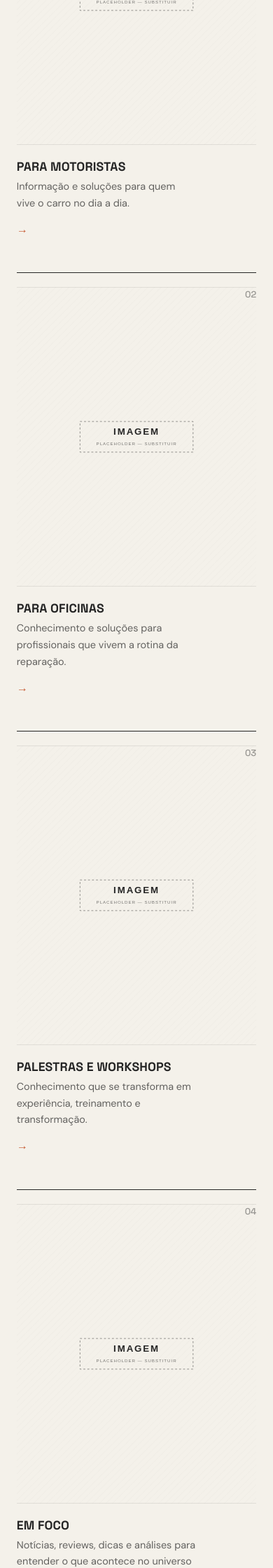
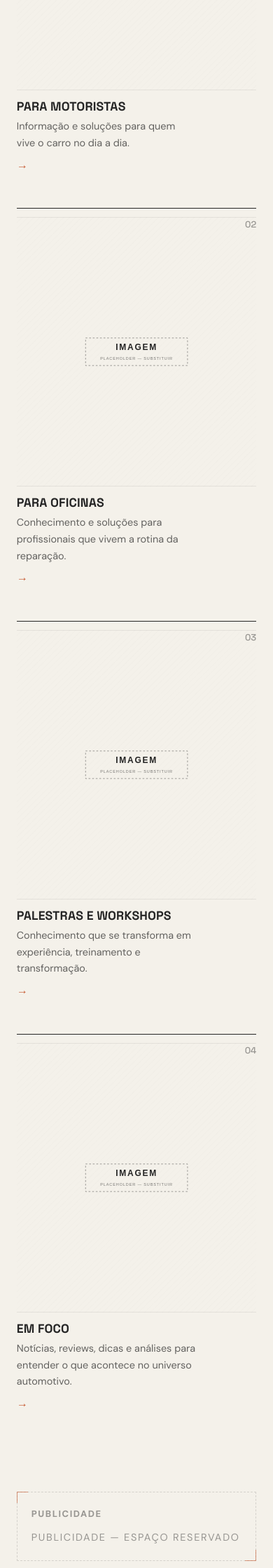
Before and after one commit to vtinh097-ctrl/descomplicarro, a PHP site: page / in a window 390 px wide. Shown: the part 1640-3880 px from the top of the page at 70% size. Run offline with PHP 8.4, Linux system fonts and the light colour scheme.

Commit message:
Refine home proportions, add background textures and ad slots
Round of refinements on the approved visual direction, per feedback:
- Opening: smaller H1 (3-4 lines instead of ~6) and rebalanced
  text/image columns (60/40) so the image no longer competes with
  the headline.
- Entry points: shorter card images and tighter internal spacing to
  reduce the section's vertical footprint; confirmed hover-only
  orange accent on the card top rule.
- "Em Foco": CTA pulled closer to the three cards.
- YouTube: tighter spacing between cards, CTA and footer.
- Incorporated the brand's graphic language into section backgrounds
  (technical grid, geometric construction, node/connection lines) at
  very low contrast, one predominant motif + one orange accent per
  section, hidden on mobile.
- Added two WordPress-ready ad slots (between Portas/Em Foco and
  Em Foco/YouTube) with placeholder copy, data-ad-slot hooks and
  responsive horizontal/stacked behavior.
- Fixed a pre-existing responsive bug: the 7-item nav overflowed at
  tablet widths; the hamburger menu now also covers tablet.

Co-Authored-By: Claude Sonnet 5 <noreply@anthropic.com>
Claude-Session: https://claude.ai/code/session_01XCn7nowrZpkTUeHBgs6ocp

```diff
--- a/assets/css/style.css
+++ b/assets/css/style.css
@@ -27,7 +27,7 @@
   --font-display: 'Space Grotesk', 'Helvetica Neue', Arial, sans-serif;
   --font-body: 'DM Sans', 'Helvetica Neue', Arial, sans-serif;
 
-  --fs-h1: clamp(2.25rem, 1.4rem + 3.4vw, 4.25rem);
+  --fs-h1: clamp(2rem, 1.35rem + 2.3vw, 3.25rem);
   --fs-h2: clamp(1.875rem, 1.3rem + 2vw, 3rem);
   --fs-h3: clamp(1.25rem, 1.1rem + 0.6vw, 1.5rem);
   --fs-lead: clamp(1.125rem, 1rem + 0.5vw, 1.375rem);
@@ -399,7 +399,7 @@ button:focus-visible {
 
 .section--abertura__inner {
   display: grid;
-  grid-template-columns: 1.1fr 0.9fr;
+  grid-template-columns: 3fr 2fr;
   gap: var(--space-2xl) var(--space-lg);
   align-items: center;
 }
@@ -415,14 +415,14 @@ button:focus-visible {
   font-size: var(--fs-h1);
   line-height: var(--lh-tight);
   color: var(--color-offwhite);
-  max-width: 22ch;
+  max-width: 32ch;
 }
 
 .abertura__paragraph {
   margin-top: var(--space-md);
   font-size: var(--fs-lead);
   color: var(--color-offwhite-80);
-  max-width: 40ch;
+  max-width: 46ch;
 }
 
 .abertura__content .btn-bracket {
@@ -461,13 +461,13 @@ button:focus-visible {
   position: relative;
   display: block;
   border-top: var(--border-width) solid var(--color-graphite);
-  padding-top: var(--space-sm);
+  padding-top: var(--space-xs);
   transition: border-color var(--transition-base);
 }
 
 .porta-card__index {
   position: absolute;
-  top: var(--space-sm);
+  top: var(--space-xs);
   right: 0;
   font-family: var(--font-display);
   font-size: var(--fs-eyebrow);
@@ -476,7 +476,7 @@ button:focus-visible {
 
 .porta-card__media {
   overflow: hidden;
-  aspect-ratio: 4 / 5;
+  aspect-ratio: 8 / 9;
   background-color: var(--color-graphite-08);
 }
 
@@ -498,7 +498,7 @@ button:focus-visible {
 }
 
 .porta-card__body {
-  padding-top: var(--space-sm);
+  padding-top: var(--space-xs);
 }
 
 .porta-card__title {
@@ -515,7 +515,7 @@ button:focus-visible {
 
 .porta-card__arrow {
   display: inline-block;
-  margin-top: var(--space-xs);
+  margin-top: var(--space-2xs);
   color: var(--color-orange);
   font-family: var(--font-display);
   transition: transform var(--transition-base);
@@ -524,6 +524,12 @@ button:focus-visible {
 .porta-card:hover .porta-card__arrow,
 .porta-card:focus-visible .porta-card__arrow {
   transform: translateX(6px);
+}
+
+/* Seção mais compacta verticalmente: aproxima as portas de entrada do
+   bloco seguinte, preservando o respiro entre os quatro acessos */
+.section--portas {
+  padding-bottom: var(--space-xl);
 }
 
 /* --------------------------------------------------------------------------
@@ -586,6 +592,11 @@ button:focus-visible {
   max-width: 34ch;
 }
 
+/* Aproxima o CTA "VER MAIS" dos três conteúdos selecionados */
+.section--emfoco .section-cta {
+  margin-top: var(--space-md);
+}
+
 /* --------------------------------------------------------------------------
    9. BLOCO 4 — YOUTUBE
    -------------------------------------------------------------------------- */
@@ -634,6 +645,14 @@ button:focus-visible {
   font-size: var(--fs-small);
   color: var(--color-offwhite-80);
   max-width: 34ch;
+}
+
+/* Seção mais compacta: aproxima os vídeos, o CTA e o início do rodapé */
+.section--youtube {
+  padding-bottom: var(--space-xl);
+}
+.section--youtube .section-cta {
+  margin-top: var(--space-md);
 }
 
 /* --------------------------------------------------------------------------
@@ -691,7 +710,135 @@ button:focus-visible {
 }
 
 /* --------------------------------------------------------------------------
-   11. RESPONSIVO — TABLET (≤ 1024px)
+   11. TEXTURA GRÁFICA DE FUNDO
+   Aplicação discreta da biblioteca gráfica da marca (grids, coordenadas,
+   conexões) nas superfícies das seções. Baixíssimo contraste — nunca deve
+   competir com o conteúdo. Um elemento predominante + um pequeno detalhe
+   de intervenção em laranja, por seção.
+   -------------------------------------------------------------------------- */
+
+/* Contêiner de posicionamento: garante que a textura fique atrás do
+   conteúdo (z-index negativo) sem afetar o fluxo do layout */
+.section--portas,
+.section--emfoco,
+.section--youtube {
+  position: relative;
+  overflow: hidden;
+  /* z-index (mesmo 0) força um contexto de empilhamento próprio na seção,
+     para que os elementos de fundo com z-index negativo fiquem presos
+     entre o background da seção e seu conteúdo — nunca atrás do fundo */
+  z-index: 0;
+}
+
+.section-bg-graphic {
+  position: absolute;
+  inset: 0;
+  width: 100%;
+  height: 100%;
+  z-index: -1;
+  pointer-events: none;
+}
+
+/* PORTAS DE ENTRADA — grid técnico muito sutil, parcial, canto superior direito */
+/* Posicionado no canto inferior direito — área de respiro abaixo das
+   imagens/textos das portas, onde o grid não fica encoberto pelo conteúdo */
+.section--portas::before {
+  content: '';
+  position: absolute;
+  bottom: -12%;
+  right: -5%;
+  width: 44%;
+  height: 58%;
+  background-image:
+    repeating-linear-gradient(to right, rgba(37, 37, 37, 0.28) 0 1px, transparent 1px 48px),
+    repeating-linear-gradient(to bottom, rgba(37, 37, 37, 0.28) 0 1px, transparent 1px 48px);
+  -webkit-mask-image: radial-gradient(circle at 100% 100%, black, transparent 75%);
+          mask-image: radial-gradient(circle at 100% 100%, black, transparent 75%);
+  z-index: -1;
+  pointer-events: none;
+}
+/* pequeno detalhe de intervenção — cruz em laranja sobre um nó do grid */
+.section--portas::after {
+  content: '';
+  position: absolute;
+  bottom: 14%;
+  right: 20%;
+  width: 13px;
+  height: 13px;
+  background:
+    linear-gradient(var(--color-orange), var(--color-orange)) center / 100% 1.5px no-repeat,
+    linear-gradient(var(--color-orange), var(--color-orange)) center / 1.5px 100% no-repeat;
+  opacity: 0.55;
+  z-index: -1;
+  pointer-events: none;
+}
+
+/* --------------------------------------------------------------------------
+   12. COMPONENTE: ESPAÇO PUBLICITÁRIO
+   WordPress: widget/área gerenciável (ex.: template-parts/ad-slot.php)
+   Preparado para futuramente receber imagem/banner, alt, link externo e
+   identificação de anunciante. Placeholder enquanto não há anúncio ativo.
+   -------------------------------------------------------------------------- */
+.ad-slot {
+  background-color: var(--color-offwhite);
+  color: var(--color-graphite);
+  padding-block: var(--space-lg);
+}
+
+.ad-slot__unit {
+  display: flex;
+  align-items: center;
+  justify-content: space-between;
+  gap: var(--space-md);
+  position: relative;
+  min-height: 96px;
+  padding: var(--space-md) var(--space-lg);
+  border: var(--border-width) dashed var(--color-graphite-15);
+  transition: border-color var(--transition-base);
+}
+
+.ad-slot__unit:hover,
+.ad-slot__unit:focus-visible {
+  border-color: var(--color-orange);
+}
+
+.ad-slot__eyebrow {
+  flex-shrink: 0;
+  font-family: var(--font-body);
+  font-size: var(--fs-eyebrow);
+  font-weight: 700;
+  letter-spacing: var(--ls-eyebrow);
+  text-transform: uppercase;
+  color: var(--color-graphite-45);
+}
+
+.ad-slot__placeholder-text {
+  font-family: var(--font-body);
+  font-size: var(--fs-small);
+  letter-spacing: var(--ls-eyebrow);
+  text-transform: uppercase;
+  color: var(--color-graphite-45);
+  text-align: center;
+  transition: color var(--transition-base);
+}
+
+.ad-slot__unit:hover .ad-slot__placeholder-text,
+.ad-slot__unit:focus-visible .ad-slot__placeholder-text {
+  color: var(--color-orange);
+}
+
+.ad-slot__frame-mark {
+  position: absolute;
+  width: 16px;
+  height: 16px;
+  border: 1.5px solid var(--color-orange);
+  opacity: 0.6;
+}
+.ad-slot__frame-mark--tl { top: -1px; left: -1px; border-right: 0; border-bottom: 0; }
+.ad-slot__frame-mark--br { bottom: -1px; right: -1px; border-left: 0; border-top: 0; }
+
+/* --------------------------------------------------------------------------
+   13. RESPONSIVO — TABLET (≤ 1024px)
    -------------------------------------------------------------------------- */
 @media (max-width: 1024px) {
   .portas-grid { grid-template-columns: repeat(2, 1fr); }
@@ -703,12 +850,10 @@ button:focus-visible {
   .abertura__image { aspect-ratio: 16 / 9; }
 
   .site-footer__inner { grid-template-columns: repeat(3, 1fr); gap: var(--space-md); }
-}
 
-/* --------------------------------------------------------------------------
-   12. RESPONSIVO — MOBILE (≤ 720px)
-   -------------------------------------------------------------------------- */
-@media (max-width: 720px) {
+  /* Os sete itens do menu não cabem ao lado da logo até o desktop cheio;
+     o menu responsivo (hambúrguer) cobre tablet e mobile para evitar
+     rolagem horizontal no header */
   .nav-toggle { display: flex; }
 
   .site-nav {
@@ -736,7 +881,12 @@ button:focus-visible {
     color: var(--color-offwhite);
   }
   .site-nav__link.is-current { color: var(--color-orange); }
+}
 
+/* --------------------------------------------------------------------------
+   14. RESPONSIVO — MOBILE (≤ 720px)
+   -------------------------------------------------------------------------- */
+@media (max-width: 720px) {
   .emfoco-grid,
   .youtube-grid { grid-template-columns: 1fr; gap: var(--space-lg); }
 
@@ -750,4 +900,22 @@ button:focus-visible {
 
   .abertura__heading { max-width: none; }
   .abertura__paragraph { max-width: none; }
+
+  /* Elementos gráficos de fundo: reduzidos/ocultos no mobile para não
+     prejudicar a leitura em telas pequenas */
+  .section-bg-graphic,
+  .section--portas::before,
+  .section--portas::after {
+    display: none;
+  }
+
+  .ad-slot { padding-block: var(--space-md); }
+  .ad-slot__unit {
+    flex-direction: column;
+    align-items: flex-start;
+    gap: var(--space-xs);
+    min-height: 0;
+    padding: var(--space-sm);
+  }
+  .ad-slot__placeholder-text { text-align: left; }
 }
--- a/index.html
+++ b/index.html
@@ -173,12 +173,39 @@
   </section>
 
   <!-- ==========================================================================
+       ESPAÇO PUBLICITÁRIO 01 — entre Portas de Entrada e Em Foco
+       WordPress: área gerenciável (ex.: bloco de anúncio / ACF de banner)
+       Preparado para receber: imagem/banner, texto alternativo, link externo
+       e identificação do anunciante. Placeholder enquanto não há anúncio ativo.
+       ========================================================================== -->
+  <section class="ad-slot" aria-label="Espaço publicitário" data-ad-slot="home-portas-emfoco">
+    <div class="container">
+      <!-- PUBLICIDADE: substituir "#" pelo link do anunciante; inserir
+           <img> com alt e, quando necessário, identificação do anunciante -->
+      <a href="#" class="ad-slot__unit">
+        <span class="ad-slot__frame-mark ad-slot__frame-mark--tl" aria-hidden="true"></span>
+        <span class="ad-slot__eyebrow">Publicidade</span>
+        <span class="ad-slot__placeholder-text">PUBLICIDADE — ESPAÇO RESERVADO</span>
+        <span class="ad-slot__frame-mark ad-slot__frame-mark--br" aria-hidden="true"></span>
+      </a>
+    </div>
+  </section>
+
+  <!-- ==========================================================================
        BLOCO 3 — EM FOCO
        WordPress: query dinâmica de posts selecionados manualmente
        (ex.: campo ACF "destaques_home" ou lista de IDs) — NÃO usar "3 mais recentes"
        Estrutura de cada card: imagem destacada, categoria, título, resumo, link
        ========================================================================== -->
   <section class="section section--emfoco section--offwhite" aria-labelledby="emfoco-heading">
+    <!-- Textura gráfica de fundo: construção geométrica em grande escala,
+         baixíssimo contraste — decorativa, não transmite informação -->
+    <svg class="section-bg-graphic" viewBox="0 0 1200 800" preserveAspectRatio="xMidYMid slice" aria-hidden="true" focusable="false">
+      <circle cx="970" cy="70" r="380" fill="none" stroke="#252525" stroke-width="1.5" opacity="0.09"></circle>
+      <line x1="0" y1="410" x2="1200" y2="215" stroke="#252525" stroke-width="1.5" opacity="0.08"></line>
+      <line x1="770" y1="0" x2="770" y2="260" stroke="#252525" stroke-width="1.5" opacity="0.08"></line>
+      <circle cx="770" cy="215" r="5" fill="#C65A32" opacity="0.6"></circle>
+    </svg>
     <div class="container">
 
       <div class="section-index"><span>N.02</span><span class="section-index__line"></span><span>SELEÇÃO EDITORIAL</span></div>
@@ -234,11 +261,41 @@
   </section>
 
   <!-- ==========================================================================
+       ESPAÇO PUBLICITÁRIO 02 — entre Em Foco e No YouTube
+       WordPress: área gerenciável (ex.: bloco de anúncio / ACF de banner)
+       Preparado para receber: imagem/banner, texto alternativo, link externo
+       e identificação do anunciante. Placeholder enquanto não há anúncio ativo.
+       ========================================================================== -->
+  <section class="ad-slot" aria-label="Espaço publicitário" data-ad-slot="home-emfoco-youtube">
+    <div class="container">
+      <!-- PUBLICIDADE: substituir "#" pelo link do anunciante; inserir
+           <img> com alt e, quando necessário, identificação do anunciante -->
+      <a href="#" class="ad-slot__unit">
+        <span class="ad-slot__frame-mark ad-slot__frame-mark--tl" aria-hidden="true"></span>
+        <span class="ad-slot__eyebrow">Publicidade</span>
+        <span class="ad-slot__placeholder-text">PUBLICIDADE — ESPAÇO RESERVADO</span>
+        <span class="ad-slot__frame-mark ad-slot__frame-mark--br" aria-hidden="true"></span>
+      </a>
+    </div>
+  </section>
+
+  <!-- ==========================================================================
        BLOCO 4 — YOUTUBE
        WordPress: CPT "videos" ou campo ACF com URL do YouTube, selecionado manualmente
        Estrutura de cada item: thumbnail, título, chamada, URL externa
        ========================================================================== -->
   <section class="section section--youtube section--graphite" aria-labelledby="youtube-heading">
+    <!-- Textura gráfica de fundo: linhas/conexões técnicas tom sobre tom
+         (grafite), com um único nó em laranja queimado — decorativa -->
+    <svg class="section-bg-graphic" viewBox="0 0 1200 700" preserveAspectRatio="xMidYMid slice" aria-hidden="true" focusable="false">
+      <line x1="520" y1="150" x2="760" y2="65" stroke="#F4F1EA" stroke-width="1.5" opacity="0.1"></line>
+      <line x1="760" y1="65" x2="980" y2="135" stroke="#F4F1EA" stroke-width="1.5" opacity="0.1"></line>
+      <line x1="980" y1="135" x2="1150" y2="55" stroke="#F4F1EA" stroke-width="1.5" opacity="0.1"></line>
+      <circle cx="520" cy="150" r="3" fill="#F4F1EA" opacity="0.28"></circle>
+      <circle cx="760" cy="65" r="3" fill="#F4F1EA" opacity="0.28"></circle>
+      <circle cx="980" cy="135" r="3" fill="#F4F1EA" opacity="0.28"></circle>
+      <circle cx="1150" cy="55" r="5" fill="#C65A32" opacity="0.7"></circle>
+    </svg>
     <div class="container">
 
       <div class="section-index section-index--on-dark"><span>N.03</span><span class="section-index__line"></span><span>CANAL OFICIAL</span></div>
```
